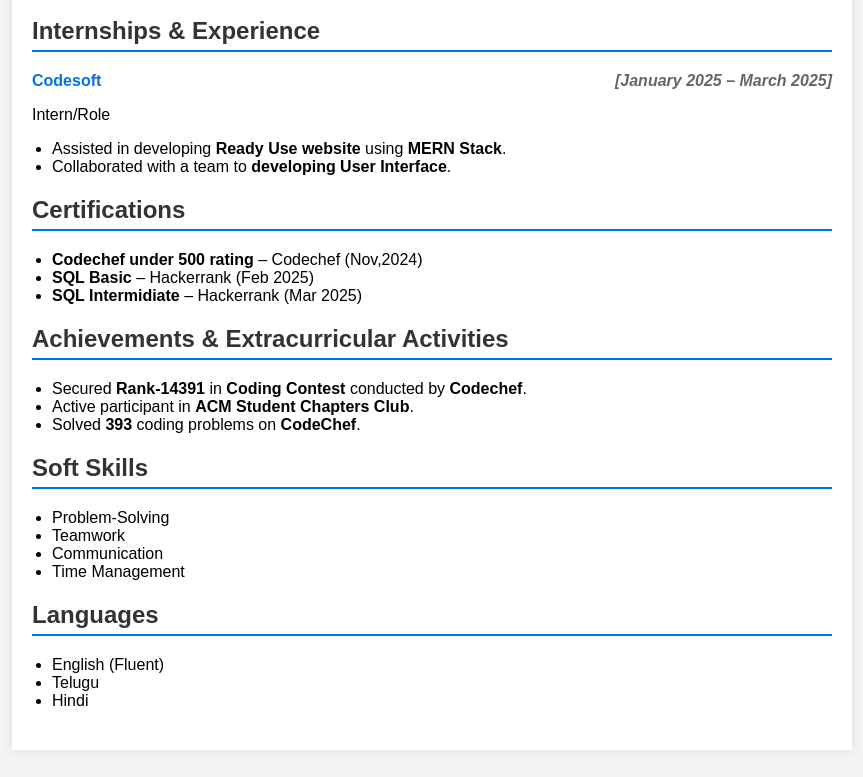
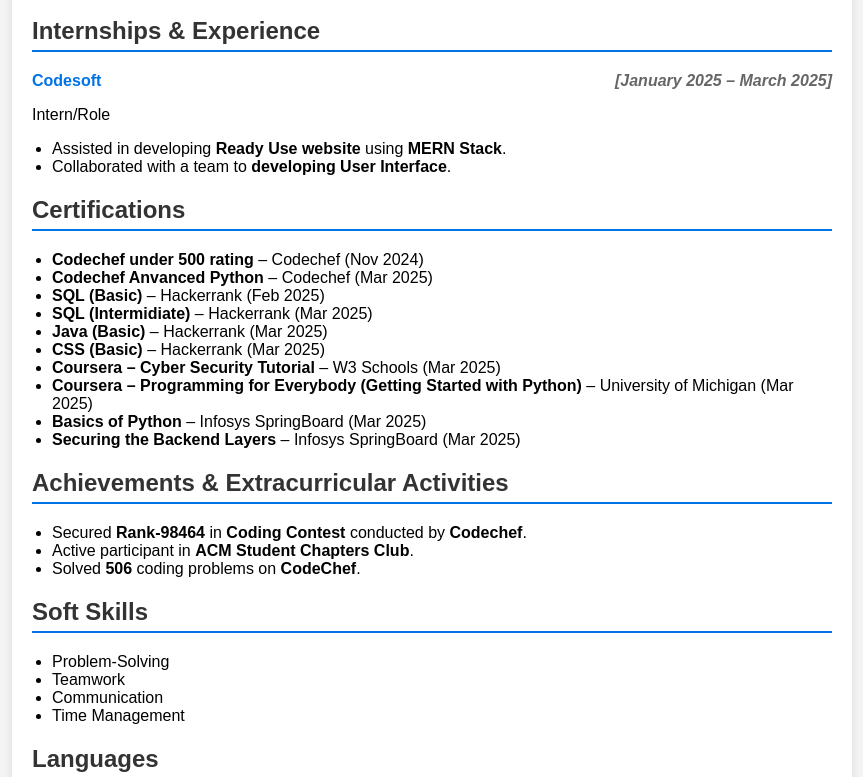
Before and after one commit to saicharankona/saicharankona.github.io, a plain HTML site: page myresume.html in a window 1280 px wide. Shown: the part 632-1409 px from the top of the page, without its empty margins (208-1071 px from the left). Drawn offline with Linux system fonts and the light colour scheme.

Commit message:
Update myresume.html

```diff
--- a/myresume.html
+++ b/myresume.html
@@ -112,18 +112,25 @@
         <div class="section">
             <h2>Certifications</h2>
             <ul>
-                <li><strong>Codechef under 500 rating</strong> – Codechef (Nov,2024)</li>
-                <li><strong>SQL Basic</strong> – Hackerrank (Feb 2025)</li>
-                <li><strong>SQL Intermidiate</strong> – Hackerrank (Mar 2025)</li>
+                <li><strong>Codechef under 500 rating</strong> – Codechef (Nov 2024)</li>
+                <li><strong>Codechef Anvanced Python</strong> – Codechef (Mar 2025)</li>
+                <li><strong>SQL (Basic)</strong> – Hackerrank (Feb 2025)</li>
+                <li><strong>SQL (Intermidiate)</strong> – Hackerrank (Mar 2025)</li>
+                <li><strong>Java (Basic)</strong> – Hackerrank (Mar 2025)</li>
+                <li><strong>CSS (Basic)</strong> – Hackerrank (Mar 2025)</li>
+                <li><strong>Coursera – Cyber Security Tutorial</strong> – W3 Schools (Mar 2025)</li>
+                <li><strong>Coursera – Programming for Everybody (Getting Started with Python)</strong> – University of Michigan (Mar 2025)</li>
+                <li><strong>Basics of Python</strong> – Infosys SpringBoard (Mar 2025)</li>
+                <li><strong>Securing the Backend Layers</strong> – Infosys SpringBoard (Mar 2025)</li>
             </ul>
         </div>
 
         <div class="section">
             <h2>Achievements & Extracurricular Activities</h2>
             <ul>
-                <li>Secured <strong>Rank-14391</strong> in <strong>Coding Contest</strong> conducted by <strong>Codechef</strong>.</li>
+                <li>Secured <strong>Rank-98464</strong> in <strong>Coding Contest</strong> conducted by <strong>Codechef</strong>.</li>
                 <li>Active participant in <strong>ACM Student Chapters Club</strong>.</li>
-                <li>Solved <strong>393</strong> coding problems on <strong>CodeChef</strong>.</li>
+                <li>Solved <strong>506</strong> coding problems on <strong>CodeChef</strong>.</li>
             </ul>
         </div>
 
```
